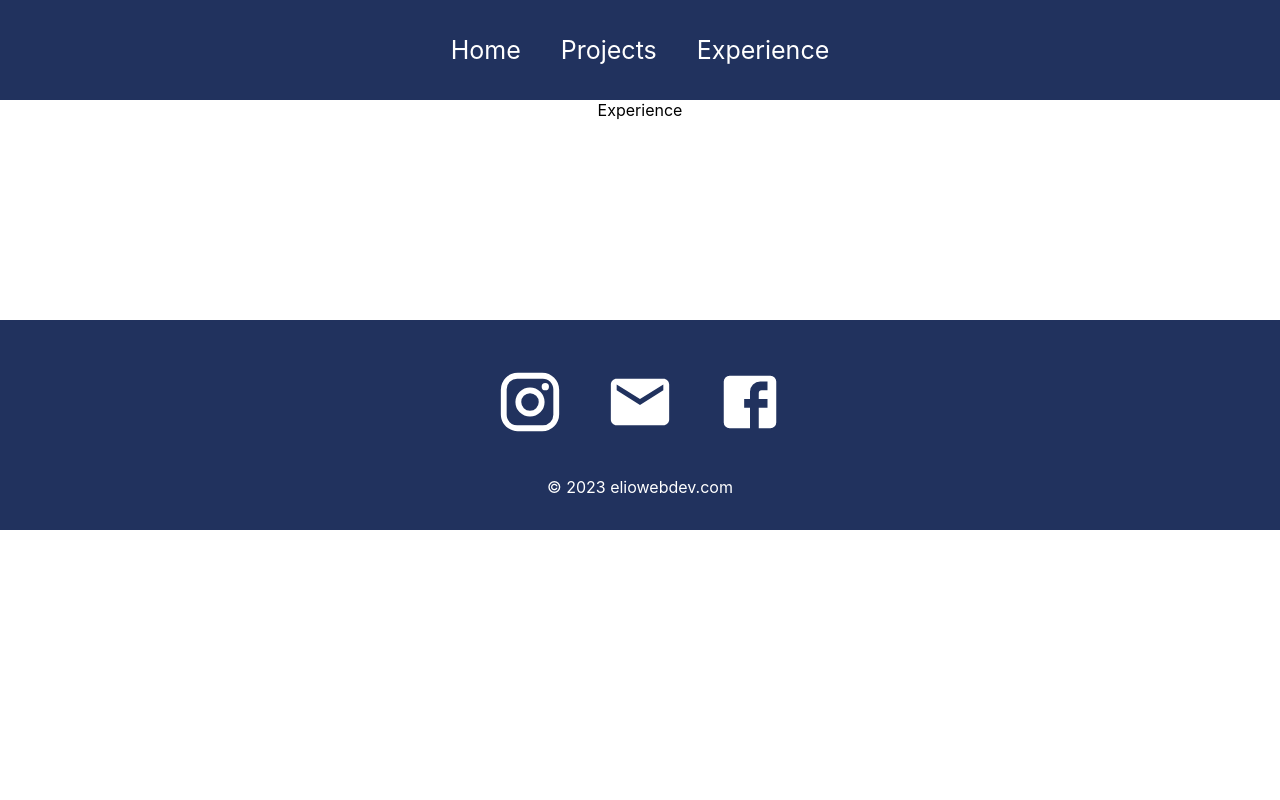
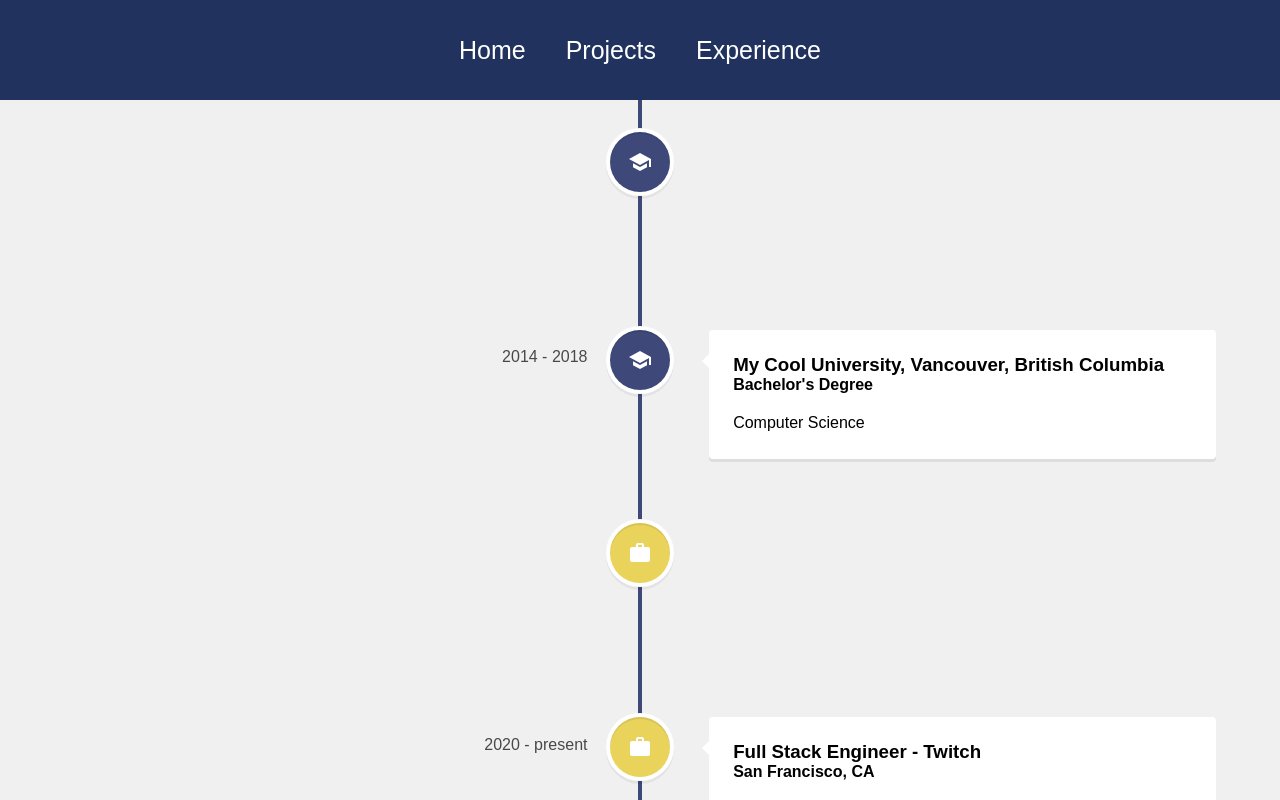
Before and after one commit to ElioHimci/portfolio-app, a React (Create React App) app: page /experience in a window 1280 px wide. Shown: the top 800 px of the page. Built offline with nearby package versions, Linux system fonts and the light colour scheme.

Commit message:
added experience

```diff
--- a/src/App.css
+++ b/src/App.css
@@ -1,6 +1,12 @@
 .App {
-  text-align: center;
+  width: 100%;
+  height: auto;
+  display: flex;
+  flex-direction: column;
+  font-family: Arial, Helvetica, sans-serif;
+  background-color: #f0f0f0;
 }
+
 body {
   padding: 0;
   margin: 0;
--- a/src/components/Navbar.js
+++ b/src/components/Navbar.js
@@ -21,7 +21,7 @@
         </div>
         <div className='links'>
             <Link to="/" > Home </Link>
-            <Link to="/projects" > Projects </Link>
+            <Link to="/Projects" > Projects </Link>
             <Link to="/Experience" > Experience </Link>
         </div>
     </div>
--- a/src/pages/Experience.js
+++ b/src/pages/Experience.js
@@ -1,9 +1,78 @@
-import React from 'react'
+import React from "react";
+import {
+  VerticalTimeline,
+  VerticalTimelineElement,
+} from "react-vertical-timeline-component";
+import "react-vertical-timeline-component/style.min.css";
+import SchoolIcon from "@material-ui/icons/School";
+import WorkIcon from "@material-ui/icons/Work";
 
 function Experience() {
   return (
-    <div>Experience</div>
-  )
+    <div className="experience">
+      <VerticalTimeline lineColor="#3e497a">
+        <VerticalTimelineElement
+          className="vertical-timeline-element--education"
+          date="2010 - 2014"
+          iconStyle={{ background: "#3e497a", color: "#fff" }}
+          icon={<SchoolIcon />}
+        >
+          <h3 className="vertical-timeline-element-title">
+            My Random High School, Random Place, Random State
+          </h3>
+          <p> High School Diploma</p>
+        </VerticalTimelineElement>
+        <VerticalTimelineElement
+          className="vertical-timeline-element--education"
+          date="2014 - 2018"
+          iconStyle={{ background: "#3e497a", color: "#fff" }}
+          icon={<SchoolIcon />}
+        >
+          <h3 className="vertical-timeline-element-title">
+            My Cool University, Vancouver, British Columbia
+          </h3>
+
+          <h4 className="vertical-timeline-element-subtitle">
+            Bachelor's Degree
+          </h4>
+
+          <p> Computer Science</p>
+        </VerticalTimelineElement>
+        <VerticalTimelineElement
+          className="vertical-timeline-element--work"
+          date="2018 - 2020"
+          iconStyle={{ background: "#e9d35b", color: "#fff" }}
+          icon={<WorkIcon />}
+        >
+          <h3 className="vertical-timeline-element-title">
+            Back End Engineer - Google
+          </h3>
+          <h4 className="vertical-timeline-element-subtitle">
+            San Francisco, CA
+          </h4>
+          <p>Developed the backend infrastructure for 3 projects.</p>
+        </VerticalTimelineElement>
+
+        <VerticalTimelineElement
+          className="vertical-timeline-element--work"
+          date="2020 - present"
+          iconStyle={{ background: "#e9d35b", color: "#fff" }}
+          icon={<WorkIcon />}
+        >
+          <h3 className="vertical-timeline-element-title">
+            Full Stack Engineer - Twitch
+          </h3>
+          <h4 className="vertical-timeline-element-subtitle">
+            San Francisco, CA
+          </h4>
+          <p>
+            Helped the team launch 2 major features by working both in the front
+            end and back end.
+          </p>
+        </VerticalTimelineElement>
+      </VerticalTimeline>
+    </div>
+  );
 }
 
-export default Experience
+export default Experience;
```
Also changed, not shown: src/styles/Experience.css (added).
